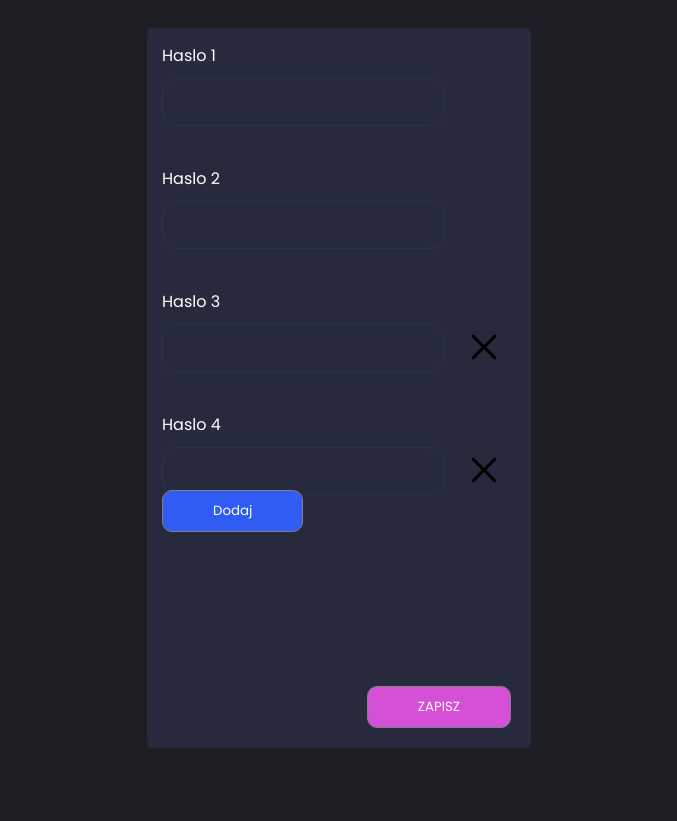
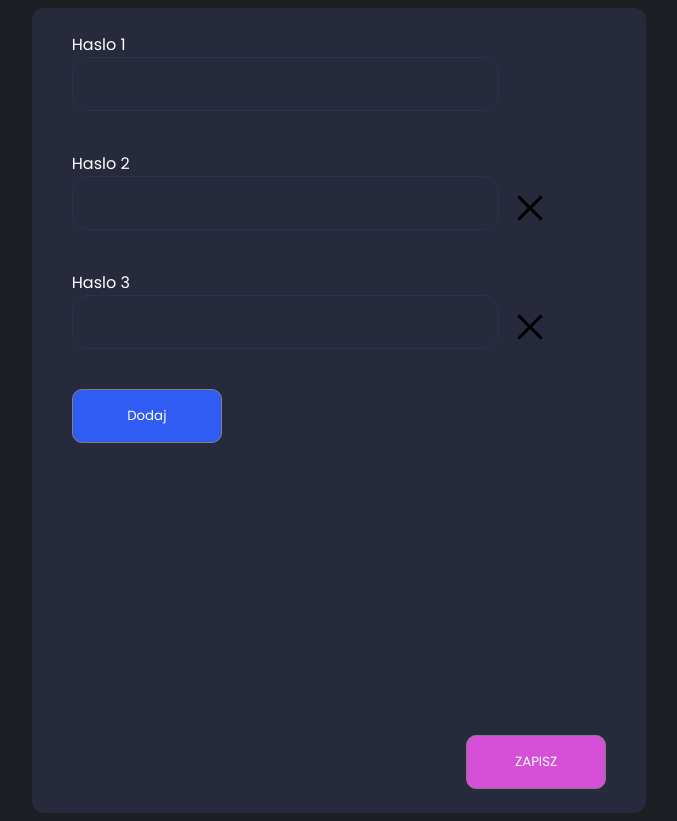
Before and after one commit to Survikrowa/Dynamic-Forms-Component, a website: page public/index.html in a window 1280 px wide. Shown: the whole page, without its empty margins (301-978 px from the left). Before the commit the page ends 800 px from the top, so only its background shows below. Drawn offline with Linux system fonts and the light colour scheme.

Commit message:
Let's see if my thinking is correct :P

```diff
--- a/public/css/index.css
+++ b/public/css/index.css
@@ -1,4 +1,19 @@
-@import url("https://fonts.googleapis.com/css?family=Poppins&display=swap");
+:root {
+  /* colors */
+  --main-bg-color: #1e1e25;
+  --form-background-color: #27293d;
+  --form-input-main-border-color: #2a324e;
+  --form-input-focus-color: #fb00ff;
+  --form-input-focus-bg-color: #1d253b;
+  --button-main-color: gray;
+  --button-blue-color: #305cf4;
+  --button-pink-color: #d54fd7;
+  /* Borders */
+  --basic-border-size: 1px;
+  --form-border-radius: 12px;
+  --form-input-radius: 16px;
+  --button-border-radius: 10px;
+}
 
 * {
   box-sizing: border-box;
@@ -6,19 +21,26 @@
 }
 
 body {
-  background: #1e1e25;
+  background: var(--main-bg-color);
+}
+
+.wrapper {
+  max-width: 1024px;
+  margin: 0 auto;
+  display: flex;
+  justify-content: center;
 }
 
 .form {
-  position: absolute;
-  left: 0;
-  right: 0;
-  background: #27293d;
-  height: 90%;
-  width: 100%;
-  margin: 20px auto;
-  padding: 15px;
-  border-radius: 1%;
+  background: var(--form-background-color);
+  min-height: 80vh;
+  padding: 8px;
+  border-radius: var(--form-border-radius);
+}
+
+.form__wrapper {
+  display: flex;
+  flex-direction: row;
 }
 
 .form__label {
@@ -27,76 +49,70 @@ body {
 
 .form__input {
   background: none;
-  border: #2a324e solid 1px;
-  border-radius: 15px;
-  padding: 13px;
+  border: var(--form-input-main-border-color) solid var(--basic-border-size);
+  border-radius: var(--form-input-radius);
+  padding: 16px;
   color: white;
-  width: 80%;
 }
 
 .form__input:focus {
-  border-color: #fb00ff;
-  background: #1d253b;
+  border-color: var(--form-input-focus-color);
+  background: var(--form-input-focus-bg-color);
   outline: none;
 }
 
 .form__field {
   display: flex;
   flex-direction: column;
+  width: 80%;
   margin-bottom: 40px;
-  position: relative;
 }
 
 .btn {
   text-align: center;
-  padding: 10px 50px;
-  border-radius: 10px;
-  position: absolute;
+  cursor: pointer;
+  padding: 16px 48px;
+  max-width: 150px;
+  border-radius: var(--button-border-radius);
   color: white;
-  border: 1px solid gray;
+  border: var(--basic-border-size) solid var(--button-main-color);
 }
 
 .btn__field {
   background: none;
   border: none;
-  width: 10%;
+  padding: 16px;
   cursor: pointer;
-  position: absolute;
-  right: 5%;
-  top: 50%;
 }
 
 .btn-blue {
-  background: #305cf4;
-  bottom: 20px;
+  background: var(--button-blue-color);
 }
 
 .btn-pink {
-  background: #d54fd7;
-  bottom: 20px;
-  right: 20px;
+  background: var(--button-pink-color);
+}
+
+.btn-pink-position-controller {
+  display: flex;
+  justify-content: flex-end;
+}
+
+.btn-wrapper {
+  display: flex;
+  justify-content: space-between;
+  flex-direction: column;
+  height: 50vh;
+}
+
+@media (min-width: 1025px) {
+  .form {
+    padding: 24px 40px;
+  }
 }
 
 @media (min-width: 768px) {
   .form {
-    width: 100%;
-  }
-  .btn-blue {
-    bottom: 40%;
+    width: 60%;
   }
 }
-
-@media (min-width: 1025px) {
-  .form {
-    width: 30%;
-  }
-  .btn-pink {
-    bottom: 20px;
-  }
-  .form__label {
-    margin-bottom: 10px;
-  }
-  .btn-blue {
-    bottom: 30%;
-  }
-}
--- a/public/index.html
+++ b/public/index.html
@@ -5,35 +5,47 @@
     <meta name="viewport" content="width=device-width, initial-scale=1.0" />
     <meta http-equiv="X-UA-Compatible" content="ie=edge" />
     <link rel="stylesheet" href="css/index.css" />
+    <link
+      href="https://fonts.googleapis.com/css?family=Poppins&display=swap"
+      rel="stylesheet"
+    />
     <title>Form JS Challenge</title>
   </head>
   <body>
-    <form class="form">
+    <div class="wrapper">
+      <form class="form" id="js-form">
         <div class="form__field">
           <label class="form__label">Haslo 1</label>
           <input type="text" class="form__input" />
         </div>
+        <div class="form__wrapper">
           <div class="form__field">
             <label class="form__label">Haslo 2</label>
             <input type="text" class="form__input" />
           </div>
+          <button type="button" class="btn__field">
+            <img src="css/icon/close.svg" height="30" width="30" />
+          </button>
+        </div>
+        <div class="form__wrapper">
           <div class="form__field">
             <label class="form__label">Haslo 3</label>
             <input type="text" class="form__input" />
-        <button class="btn__field ">
+          </div>
+          <button type="button" class="btn__field ">
             <img src="css/icon/close.svg" height="30" width="30" />
           </button>
         </div>
-      <div class="form__field">
-        <label class="form__label">Haslo 4</label>
-        <input type="text" class="form__input" />
-        <button class="btn__field ">
-          <img src="css/icon/close.svg" height="30" width="30" />
+        <div class="btn-wrapper">
+          <button type="button" class="btn btn-blue" id="js-button-add">
+            Dodaj
           </button>
+          <div class="btn-pink-position-controller">
+            <button class="btn btn-pink">ZAPISZ</button>
           </div>
-      <button class="btn btn-blue">Dodaj</button>
-      <button class="btn btn-pink" type="submit">ZAPISZ</button>
+        </div>
       </form>
+    </div>
     <script src="js/index.js"></script>
   </body>
 </html>
```
Lines whose indentation alone changed are shown as unchanged.
